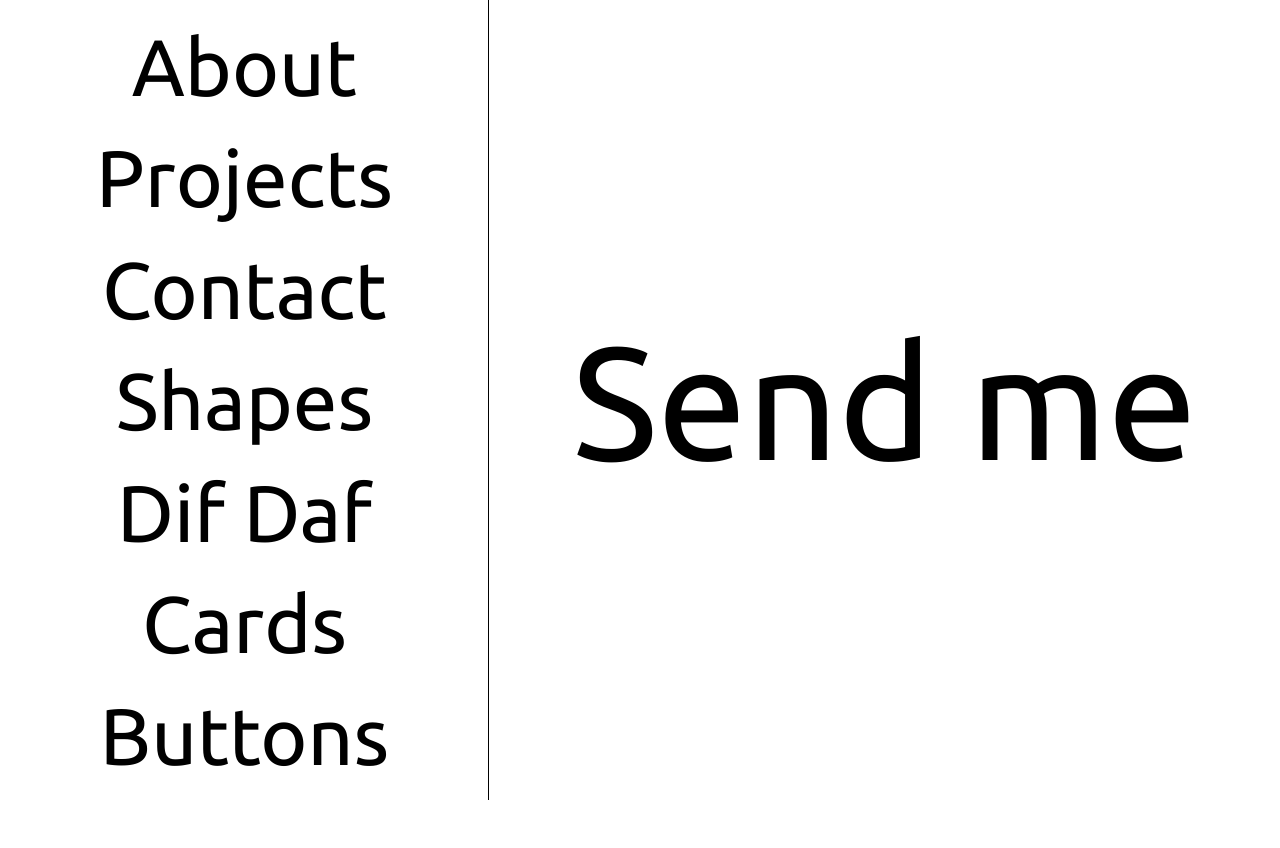
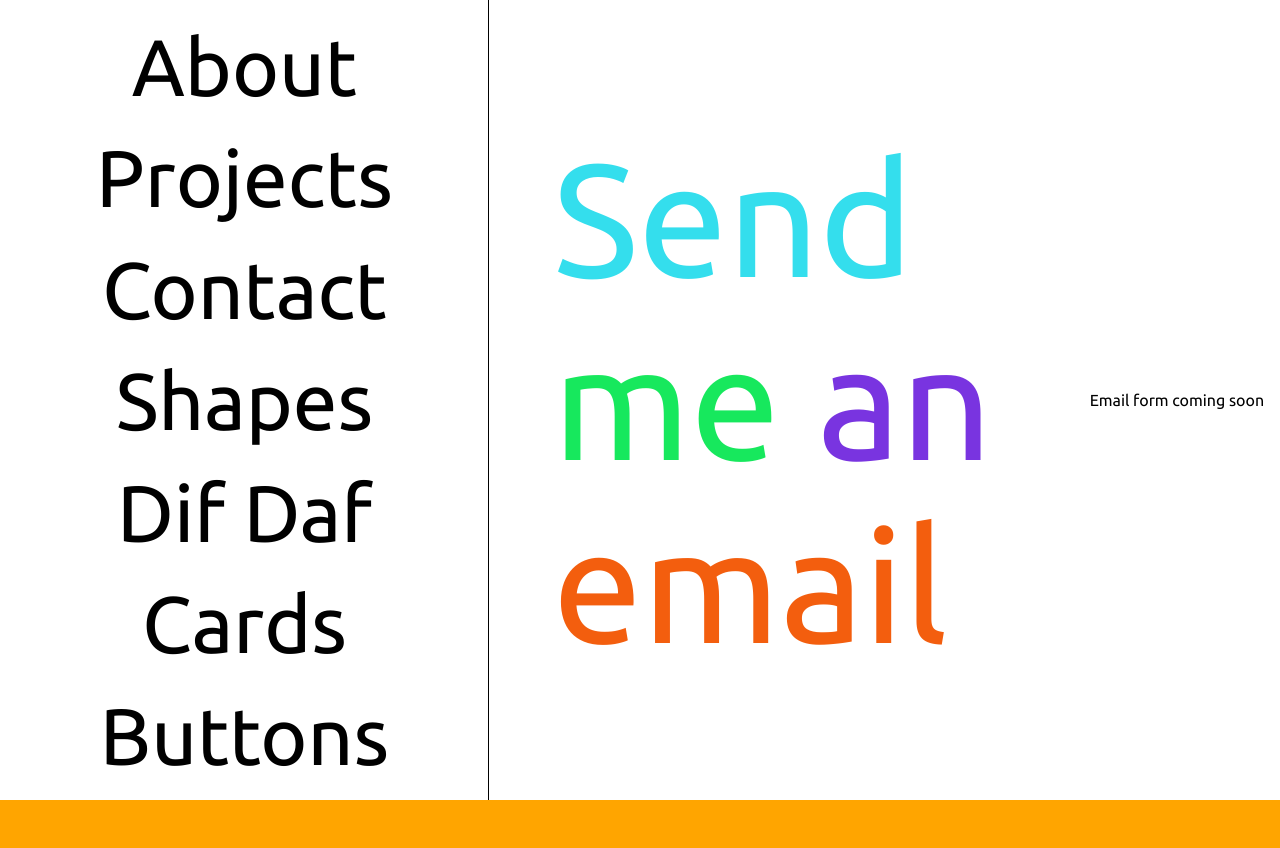
Before and after one commit to aleighwood/personalWebsite, a PHP site: page /contactPage.php in a window 1280 px wide. Before the commit the page ends 800 px from the top, so only its background shows below. Run offline with PHP 8.4, Linux system fonts and the light colour scheme.

Commit message:
Interactive contact title

```diff
--- a/Pages/aboutPage.php
+++ b/Pages/aboutPage.php
@@ -50,7 +50,7 @@
 	</div>
 
 
-	<script src="../Scripts/about.js"></script>
+	<script src="../Scripts/aboutPage.js"></script>
 </body>
 
 </html>
--- a/Pages/contactPage.php
+++ b/Pages/contactPage.php
@@ -21,13 +21,16 @@
 	?>
 
 	<div class="contactPage-RHS-content">
+		<div class="contact-title-frame">
+			<div class="contact-title-1 js-contact-title-1"> <span class="send js-send js-word"> Send</span> <span class="me js-me js-word"> me </span> <span class="an js-an js-word"> an</span> <span class="email js-email js-word">email </span></div>
+		</div>
+Email form coming soon
 
-    <div class="contact-title-1">Send me</div>
 
 	</div>
 
 
-	<script></script>
+	<script src="../Scripts/contactPage.js"></script>
 </body>
 
 </html>
--- /dev/null
+++ b/Scripts/contactPage.js
@@ -0,0 +1,27 @@
+console.log('hello');
+
+let colours = ['#f35e0e', '#7934e0', '#34deed', '#17e85d'];
+let shuffledArray = [];
+
+function shuffleColourArray() {
+	shuffledArray = colours.sort((a, b) => 0.5 - Math.random());
+}
+
+function colourStyling() {
+	shuffleColourArray();
+	document
+		.querySelectorAll('.js-word')
+		.forEach(function assignColour(word, index) {
+			word.style.color = shuffledArray[index];
+
+			console.log('colour assigned2');
+		});
+}
+
+colourStyling();
+
+document.querySelectorAll('.js-word').forEach((word) => {
+	console.log('word found');
+  word.addEventListener('mouseenter',colourStyling);
+
+});
--- a/Styles/contactPage.css
+++ b/Styles/contactPage.css
@@ -10,12 +10,33 @@
 	border-left: 1px solid black;
 }
 
+.contact-title-frame {
+	display: flex;
+	/*justify-content: space-evenly;*/
+	align-items: center;
+	/*background-color: lightblue;*/
+
+	width: 61.8%;
+	padding: 3rem;
+	height: 100%;
+}
+
 .contact-title-1 {
 	font-size: 10rem;
-	display: block;
-
 }
 
-.contact-title-2{
-	font-size: 10rem;
+.send {
+	color: #f35e0e;
 }
+
+.me {
+	color: blue;
+}
+
+.an {
+	color: purple;
+}
+
+.email {
+	color: green;
+}
```
Also changed, not shown: Styles/aboutPage.css (+47 -46 lines), Scripts/aboutPage.js (renamed from Scripts/about.js).
